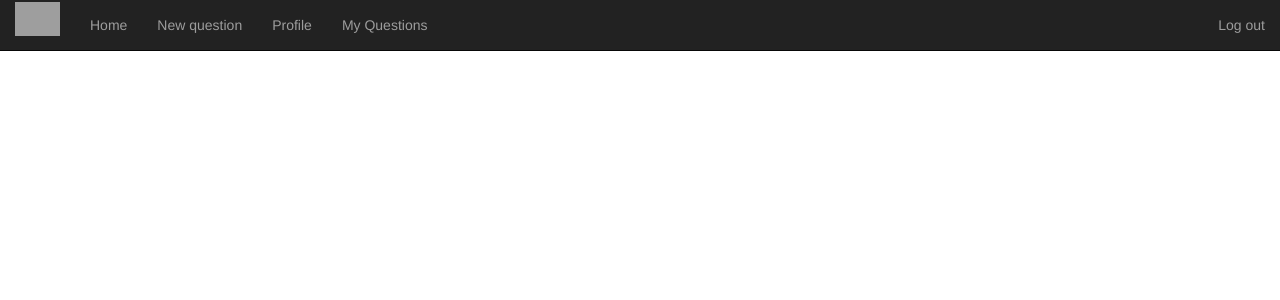
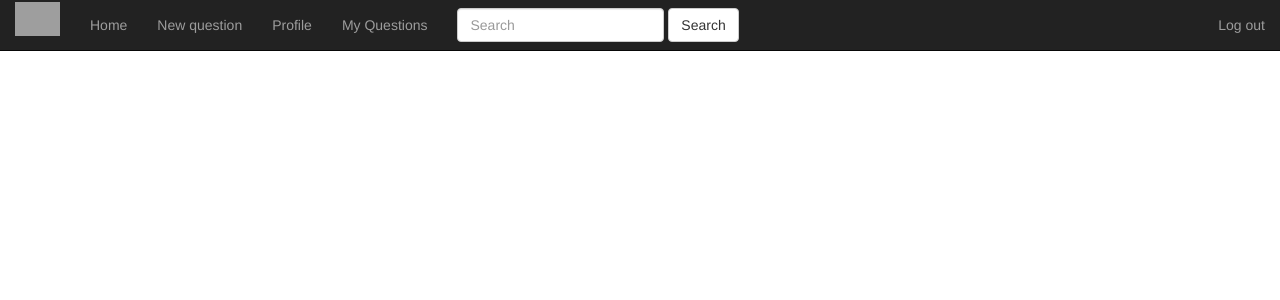
Before and after one commit to siljr/pu, a Django app: page /questions/ in a window 1280 px wide. Shown: the top 300 px of the page. Run offline with Django 3.2, Linux system fonts and the light colour scheme; the visitor is signed in with stand-in values (Sample User, id 1); data that the repository does not hold is empty; some libraries are stand-ins or nearby versions; grey boxes are pictures that could not be loaded.

Commit message:
search function

```diff
--- a/qBot/qBot/templates/qBot/base.html
+++ b/qBot/qBot/templates/qBot/base.html
@@ -47,6 +47,12 @@
                     <li><a href="/questions/create_question">New question</a></li>
                     <li><a href="#">Profile</a></li>
                     <li><a href="/myquestions/">My Questions</a></li>
+                    <form class="navbar-form navbar-left" role="search" method="get" action="#">
+                    <div class="form-group">
+                    <input type="text" class="form-control" placeholder="Search" name="q" value="{{ request.GET.q }}">
+                    </div>
+                    <button type="submit" class="btn btn-default">Search</button>
+                    </form>
                 </ul>
                 <ul class="nav navbar-nav navbar-right">
                     <li><a href="/logout">Log out</a></li>
--- a/qBot/questions/views.py
+++ b/qBot/questions/views.py
@@ -3,6 +3,7 @@ from django.shortcuts import render, redirect
 from django.contrib.auth.decorators import login_required
 
 from django.views import generic
+from django.db.models import Q
 
 from questions.forms import QuestionForm
 from .models import Question
@@ -11,6 +12,13 @@ from .models import Question
 def index(request):
     # makes a dictionary containing all Question objects
     context = {'questions': Question.objects.all()}
+
+    #search mechanism with Q lookups
+    query = request.GET.get("q")
+    if query:
+        context = {'questions': Question.objects.filter(
+            Q(title__contains=query)|
+                   Q(body__contains=query)).distinct()}
     # always needs to have a request, a go to html page and a dictrionary
     return render(request, 'index.html', context)
 
```
